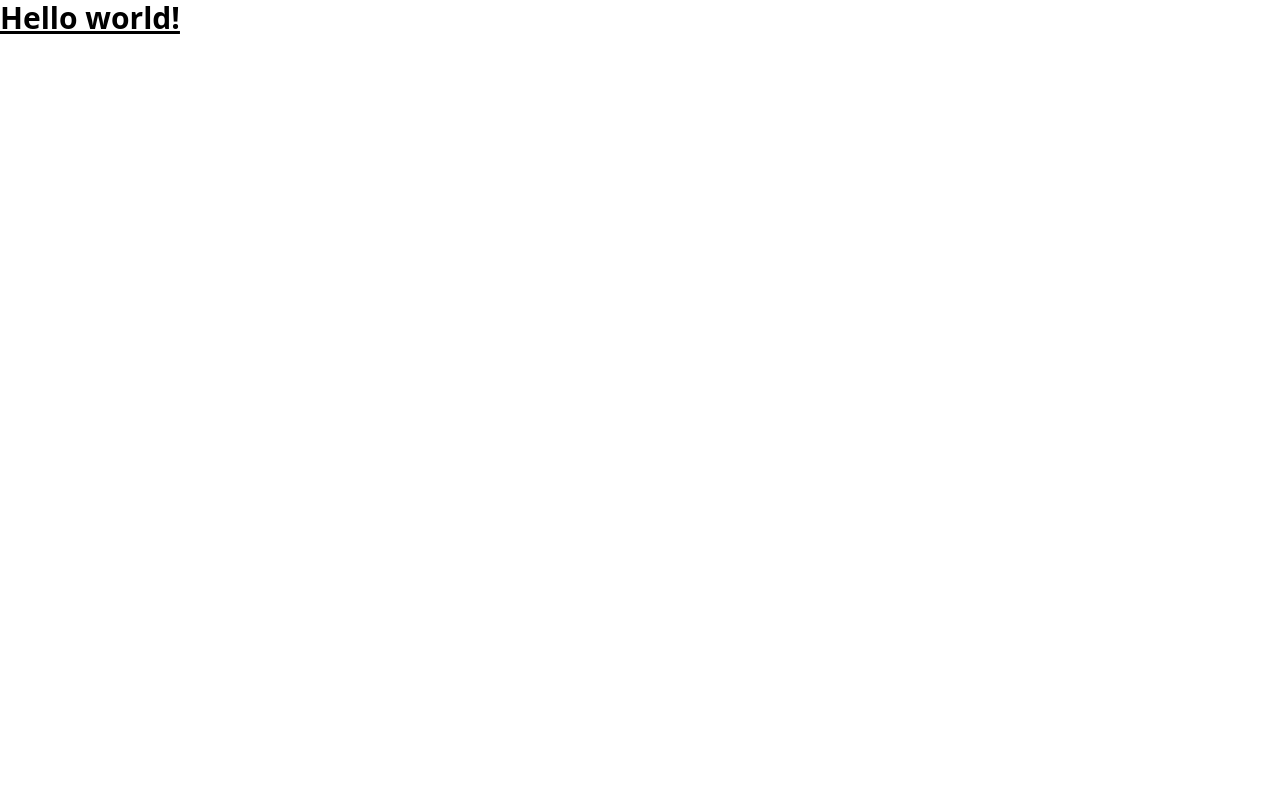
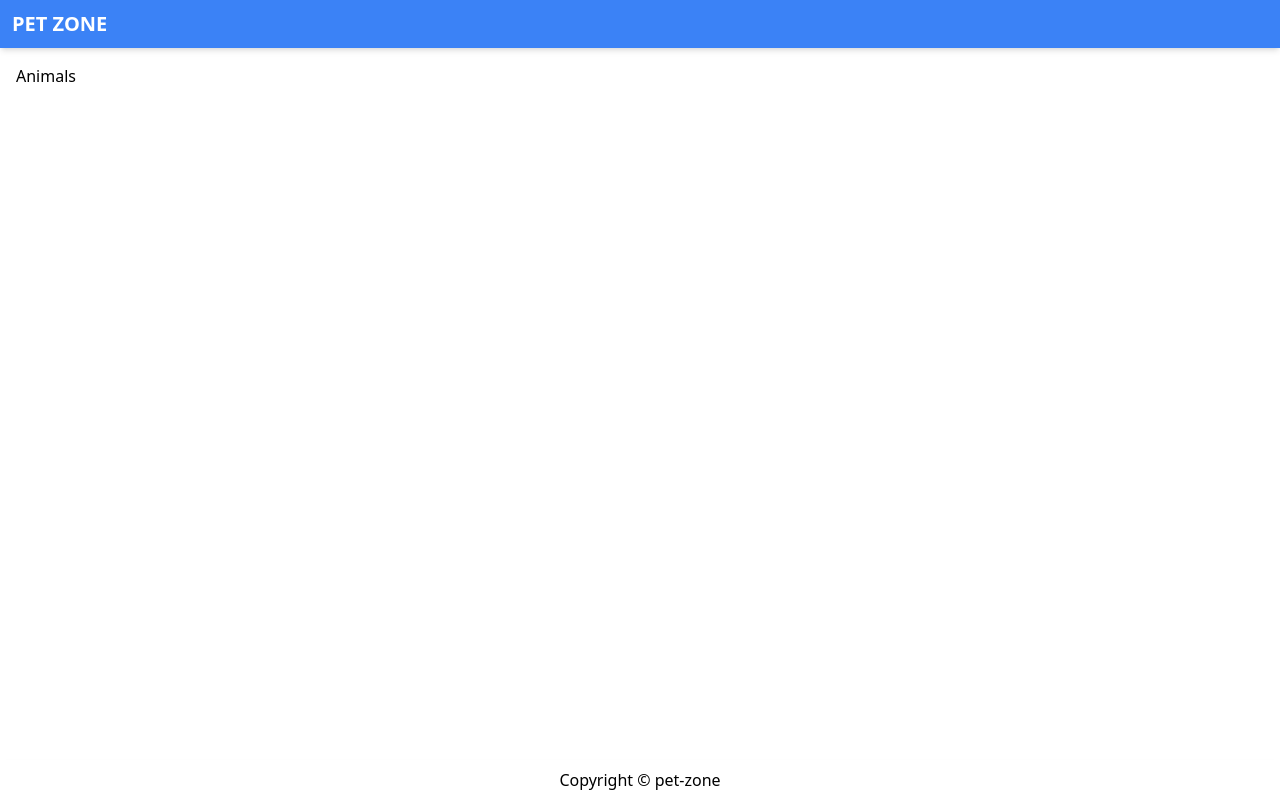
Before and after one commit to Anoop092/pet_care, a Next.js app: page / in a window 1280 px wide. Built offline with nearby package versions, Linux system fonts and the light colour scheme.

Commit message:
implemented website-layout

```diff
--- /dev/null
+++ b/components/Layout.jsx
@@ -0,0 +1,31 @@
+import Head from "next/head";
+import Link from "next/link";
+import React from "react";
+
+const Layout = ({ children, title }) => {
+  return (
+    <>
+      <Head>
+        <title>{title ? `${title}-Pet Care` : "Pet Care"}</title>
+        <meta name="description" content="the pet-zone for pet lovers" />
+        <link rel="icon" href="/favicon.ico" />
+      </Head>
+      <div className="flex flex-col min-h-screen justify-between">
+        <header>
+          <nav className=" flex h-12 shadow-md py-5 px-3 bg-blue-500 items-center ">
+            <Link href="/">
+              <a className="text-xl text-white font-bold">PET ZONE</a>
+            </Link>
+          </nav>
+        </header>
+        <main className="container m-auto mt-4 px-4">{children}</main>
+        <footer className="flex h-10 items-center justify-center shadow-md">
+          {" "}
+          <p>Copyright &copy; pet-zone</p>
+        </footer>
+      </div>
+    </>
+  );
+};
+
+export default Layout;
--- /dev/null
+++ b/components/index.js
@@ -0,0 +1 @@
+export { default as Layout } from "./Layout";
--- a/pages/index.js
+++ b/pages/index.js
@@ -1,7 +1,8 @@
 import React from "react";
+import { Layout } from "../components";
 
 const Home = () => {
-  return <h1 className="text-3xl font-bold underline">Hello world!</h1>;
+  return <Layout title="Home Page">Animals</Layout>;
 };
 
 export default Home;
```
